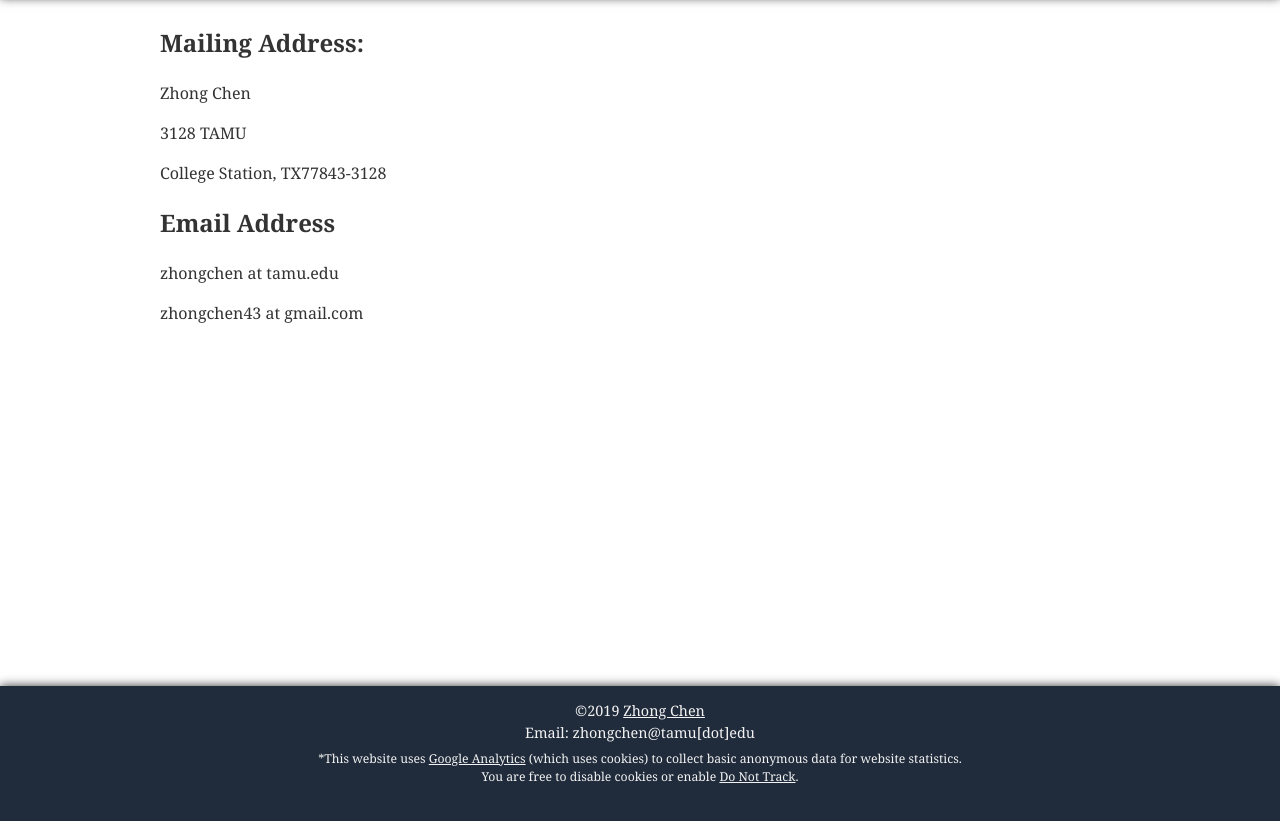
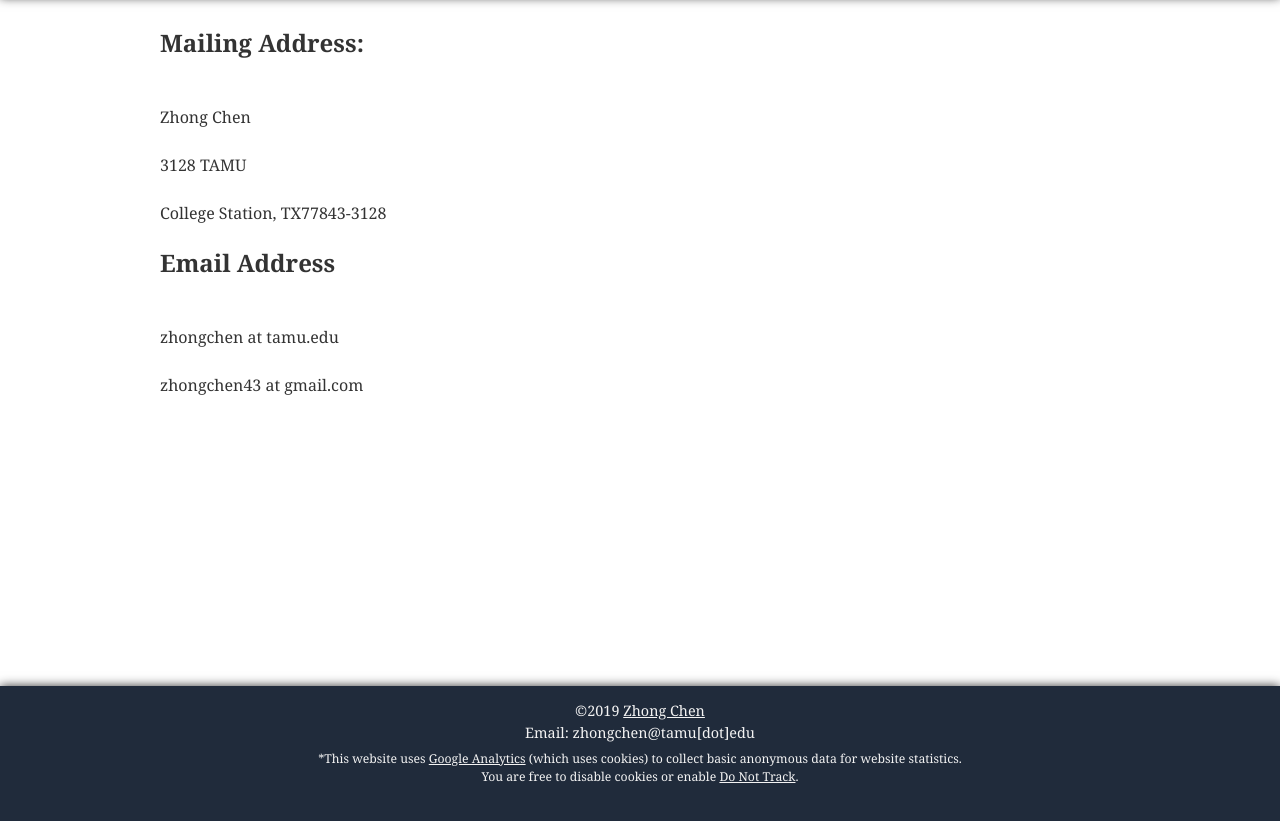
Before and after one commit to zhongchen43/zhongchen43.github.io, a plain HTML site: page contact.html in a window 1280 px wide. Shown: the part 97-918 px from the top of the page. Drawn offline with Linux system fonts and the light colour scheme; a web font is replaced by a local one.

Commit message:
Update contact.html

```diff
--- a/contact.html
+++ b/contact.html
@@ -23,12 +23,12 @@
     <div class="content_layout">
       <div class="content">
         <h2>Mailing Address:</h2>
-          <p>Zhong Chen</p>
-          <p>3128 TAMU</p>
-          <p>College Station, TX77843-3128<p>
+          <br>Zhong Chen</br>
+          <br>3128 TAMU</br>
+          <br>College Station, TX77843-3128</br>
         <h2>Email Address</h2>
-          <p>zhongchen at tamu.edu</p>
-          <p>zhongchen43 at gmail.com</p>
+          <br>zhongchen at tamu.edu</br>
+          <br>zhongchen43 at gmail.com</br>
       </div>
     </div>
     <div class="footer_layout">
```
